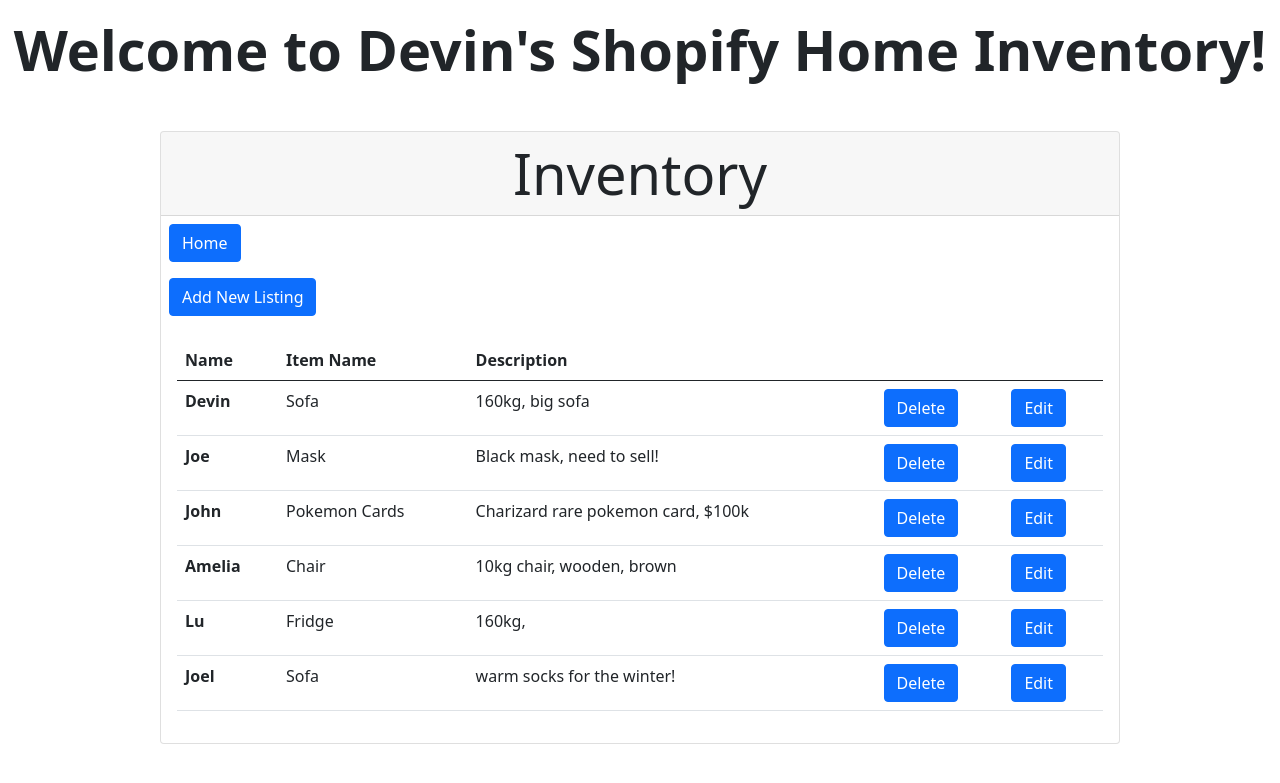
After one commit to devinllu/shopify-2022-challenge, a Flask app: page /listings in a window 1280 px wide. The commit adds this page. Shown: the top 783 px of the page. Run offline with Flask 2, Linux system fonts and the light colour scheme; data comes from the database, SQL or seed files in the repository; both versions use the stored data as it was after the commit.

Commit message:
CRUD works

```diff
--- a/website/templates/base.html
+++ b/website/templates/base.html
@@ -9,6 +9,8 @@
     </head>
     <body>
 
+        <div class="text-center fw-bold display-4 my-3">Welcome to Devin's Shopify Home Inventory!</div>
+
         {% block content %}
         {% endblock %}
     </body>
--- /dev/null
+++ b/website/templates/listings.html
@@ -0,0 +1,39 @@
+{% extends "base.html" %}
+
+{% block content %}
+
+<div class="card mx-auto w-75 my-5">
+    <h1 class="card-header card-title text-center display-4">Inventory</h1>
+    <a href="/"><button type="button" class="btn btn-primary m-2">Home</button></a>
+    <a href="/new-listing"><button type="button" class="btn btn-primary m-2">Add New Listing</button></a>
+    <div class="card-body">
+        <table class="table table-hover table-responsive">
+        <thead>
+            <tr>
+            <th scope="col">Name</th>
+            <th scope="col">Item Name</th>
+            <th scope="col">Description</th>
+            <th></th>
+            <th></th>
+            </tr>
+        </thead>
+        <tbody>
+            {% for item in context.inventory %}
+                <tr>
+                    <th scope="row">{{item.name}}</th>
+                    <td>{{item.item_name}}</td>
+                    <td>{{item.description}}</td>
+                    <td>
+                        <a href="/delete/{{item.name}}"><button type="button" class="btn btn-primary">Delete</button></a>
+                    </td>
+                    <td>
+                        <a href="/update/{{item.name}}"><button type="button" class="btn btn-primary">Edit</button></a>
+                    </td>
+                </tr>
+            {% endfor %}
+        </tbody>
+        </table>
+    </div>
+</div>
+
+{% endblock %}
--- a/website/views.py
+++ b/website/views.py
@@ -1,7 +1,86 @@
-from flask import Blueprint, render_template
+from flask import Blueprint, render_template, request, redirect, url_for
+from .models import Item
+from . import db
 
 views = Blueprint('views', __name__)
 
 @views.route('/')
 def home():
-  return render_template("home.html")
+    return render_template("home.html")
+
+@views.route('/listings')
+def listings():
+    items = Item.query.all()
+
+    context = {
+        "inventory": items
+    }
+
+    return render_template("listings.html", context=context)
+
+@views.route('/new-listing', methods =["POST", "GET"])
+def post_listings():
+    if request.method == "POST":
+        name = request.form.get('input_name')
+        item_name = request.form.get('input_item_name')
+        description = request.form.get('input_description')
+
+        obj = Item(name=name, item_name=item_name, description=description)
+
+        user_exists = db.session.query(Item.name).filter_by(name=obj.name).first() is not None
+
+        if not user_exists:
+            db.session.add(obj)
+            db.session.commit()
+
+        users = Item.query.all()
+
+        context = {
+            "inventory": users
+        }
+        return render_template("listings.html", context=context)
+
+    if request.method == "GET":
+        return render_template("create_listings.html")
+
+@views.route('/delete/<id>')
+def delete(id):
+
+    item = Item.query.get(id)
+
+    try:
+        db.session.delete(item)
+        db.session.commit()
+
+    except:
+        print("Sorry, there was some error in deleting records")
+
+    context = {
+        "inventory": Item.query.all()
+    }
+
+    return render_template("listings.html", context=context)
+
+@views.route('/update/<id>', methods =["POST", "GET"])
+def update(id):
+
+    if request.method == 'POST':
+        name = request.form.get('input_name')
+        item_name = request.form.get('input_item_name')
+        description = request.form.get('input_description')
+
+        record = Item.query.get(id)
+        record.name = name
+        record.item_name = item_name
+        record.description = description
+
+        db.session.commit()
+        context = {
+            "inventory": Item.query.all()
+        }
+
+        return render_template('listings.html', context=context)
+
+    item = Item.query.get(id)
+
+    return render_template('update_listings.html', context=item)
```
Also changed, not shown: website/__init__.py (+41 -1 lines), website/models.py (added, +13 -0 lines), website/templates/create_listings.html (added, +34 -0 lines), website/templates/home.html (+5 -2 lines), website/templates/update_listings.html (added, +34 -0 lines), website/database.db (added).
